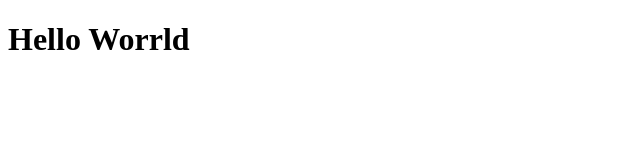
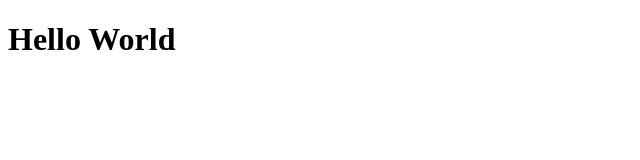
Before and after one commit to JDgoldvox/Website, a plain HTML site: page index.html in a window 1280 px wide. Shown: the full height of the page, 0-640 px from the left. Drawn offline with Linux system fonts and the light colour scheme.

Commit message:
test: branch txt

```diff
--- a/index.html
+++ b/index.html
@@ -5,6 +5,6 @@
     <title>Title</title>
 </head>
 <body>
-<h1> Hello Worrld </h1>
+<h1> Hello World </h1>
 </body>
 </html>
```
Also changed, not shown: test.txt (added).
